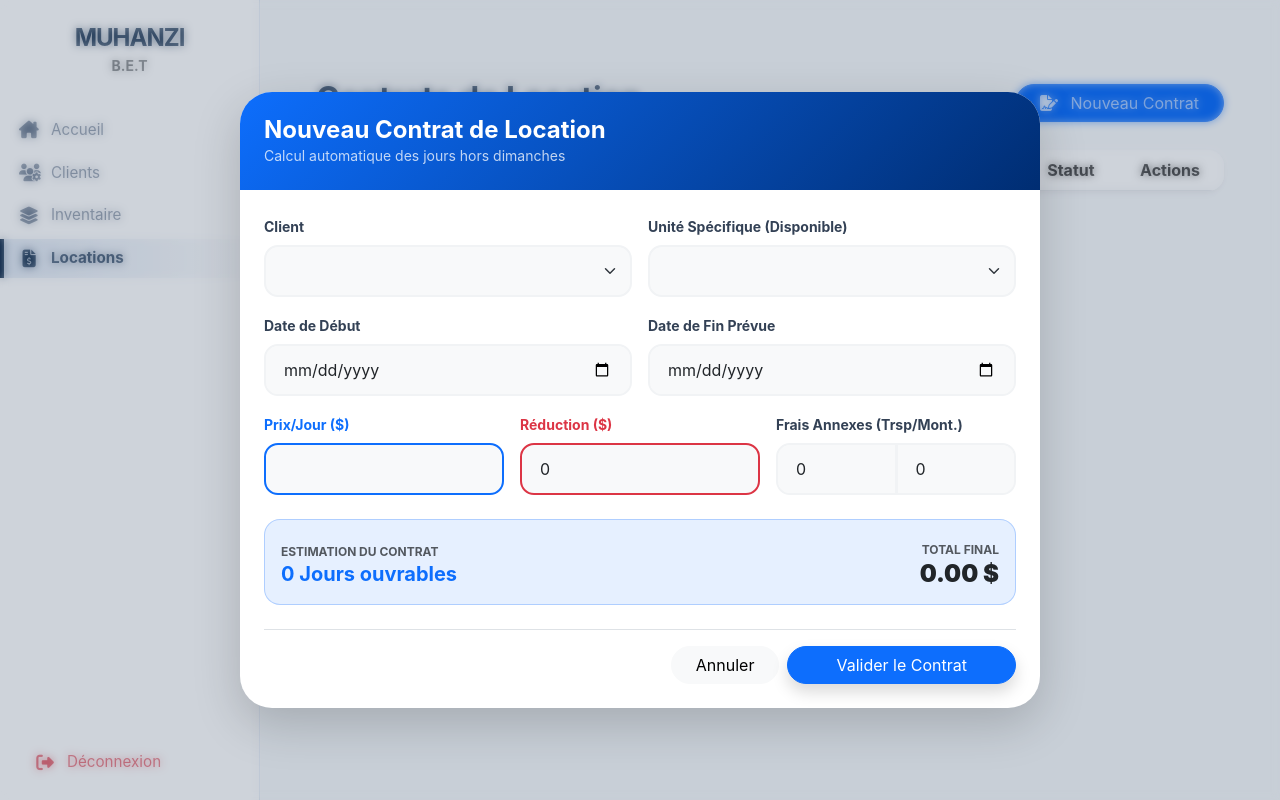
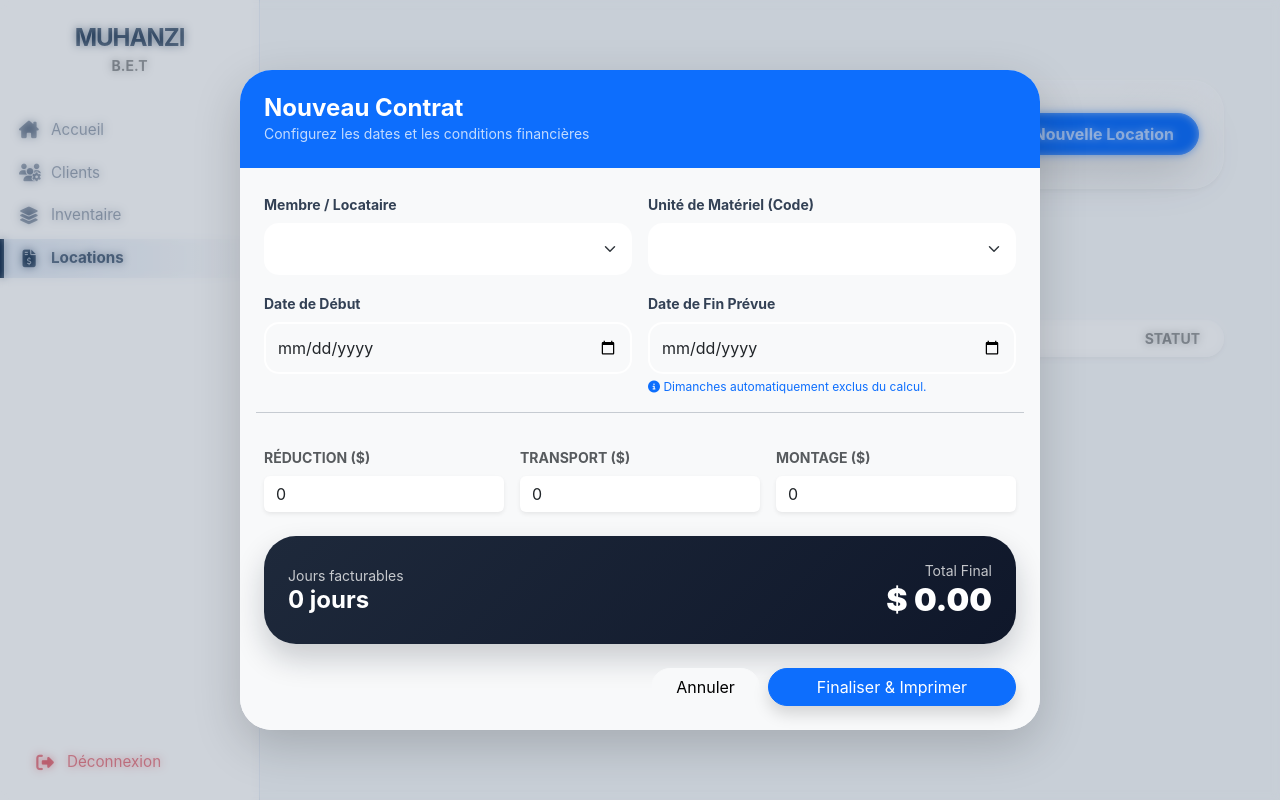
Before and after one commit to VICTORMUHIRE/facturier, a Django app: page /locations/ in a window 1280 px wide, after a click on "Nouvelle Location". Run offline with Django 5.2, Linux system fonts and the light colour scheme; a user stored in the database is signed in; tables that the repository leaves empty hold one stand-in row (values such as "Sample post"); lists and menus that the app fills with data are empty; some libraries are stand-ins or nearby versions.

Commit message:
affichage des contrats

```diff
--- a/apps/frontend/templates/modules/rentals/list.html
+++ b/apps/frontend/templates/modules/rentals/list.html
@@ -1,26 +1,37 @@
 {% extends 'layout/base.html' %}
 
 {% block content %}
-<div class="container-fluid py-4">
-    <div class="d-flex justify-content-between align-items-center mb-4">
-        <h2 class="fw-bold text-premium">Contrats de Location</h2>
-        <button class="btn btn-primary rounded-pill px-4" data-bs-toggle="modal" data-bs-target="#addRentalModal">
-            <i class="fa fa-file-signature me-2"></i> Nouveau Contrat
+<div class="container-fluid py-4 animate__animated animate__fadeIn">
+
+    <div class="glass-header rounded-5 p-4 mb-4 d-flex flex-column flex-md-row justify-content-between align-items-md-center gap-3 shadow-sm border-white border">
+        <div>
+            <h1 class="h3 fw-black text-dark mb-1"><i class="fa fa-file-signature text-primary me-2"></i>Contrats de Location</h1>
+            <p class="text-muted small mb-0">Gestion des engagements et suivi des retours matériel</p>
+        </div>
+        <button class="btn btn-primary rounded-pill px-4 py-2 shadow-lg fw-bold" data-bs-toggle="modal" data-bs-target="#addRentalModal">
+            <i class="fa fa-plus-circle me-2"></i> Nouvelle Location
         </button>
     </div>
 
-    <div class="card border-0 shadow-sm rounded-4 overflow-hidden">
+    <div class="row g-3 mb-4">
+        <div class="col-6 col-md-3">
+            <div class="card border-0 rounded-4 shadow-sm p-3 bg-white">
+                <small class="text-muted d-block text-uppercase fw-bold text-xs">En cours</small>
+                <h3 class="fw-black mb-0" id="stat-active">--</h3>
+            </div>
+        </div>
+        </div>
+
+    <div class="card border-0 rounded-5 shadow-sm overflow-hidden bg-white">
         <div class="table-responsive">
             <table class="table table-hover align-middle mb-0">
                 <thead class="bg-light">
                     <tr>
-                        <th class="ps-4">Code / Matériel</th>
-                        <th>Client (Membre)</th>
-                        <th>Période</th>
-                        <th>Jours (Ouvrables)</th>
-                        <th>Total ($)</th>
-                        <th>Statut</th>
-                        <th class="text-end pe-4">Actions</th>
+                        <th class="ps-4 border-0 text-muted small fw-bold">LOCATAIRE</th>
+                        <th class="border-0 text-muted small fw-bold">MATÉRIEL</th>
+                        <th class="border-0 text-muted small fw-bold">PÉRIODE</th>
+                        <th class="border-0 text-muted small fw-bold">FINANCES</th>
+                        <th class="border-0 text-muted small fw-bold text-end pe-4">STATUT</th>
                     </tr>
                 </thead>
                 <tbody id="rentalTableBody">
@@ -31,4 +42,86 @@
 </div>
 
 {% include 'modules/rentals/partials/_modal_add_rental.html' %}
+<script>
+    async function loadRentals() {
+    const tableBody = document.getElementById('rentalTableBody');
+
+    try {
+        // 1. Récupérer les données (On suppose que ton API renvoie les détails via le Serializer)
+        const response = await fetch('/rentals/api/rentals/');
+        const rentals = await response.json();
+
+        tableBody.innerHTML = ''; // Nettoyage
+
+        if (rentals.length === 0) {
+            tableBody.innerHTML = '<tr><td colspan="5" class="text-center py-5 text-muted">Aucun contrat trouvé.</td></tr>';
+            return;
+        }
+
+        rentals.forEach(r => {
+            // Logique de couleur pour le statut
+            const statusMap = {
+                'ACTIVE': { class: 'bg-soft-success text-success', label: 'En cours' },
+                'EXTENDED': { class: 'bg-soft-primary text-primary', label: 'Prolongé' },
+                'FINISHED': { class: 'bg-soft-secondary text-muted', label: 'Terminé' },
+                'CANCELLED': { class: 'bg-soft-danger text-danger', label: 'Annulé' }
+            };
+            const status = statusMap[r.status] || { class: 'bg-light', label: r.status };
+
+            const row = `
+                <tr class="border-bottom">
+                    <td class="ps-4 py-3">
+                        <div class="d-flex align-items-center">
+                            <div class="avatar-sm me-3 bg-soft-premium rounded-circle d-flex align-items-center justify-content-center" style="width:40px; height:40px;">
+                                <span class="fw-bold text-primary">${r.member_name ? r.member_name[0] : 'M'}</span>
+                            </div>
+                            <div>
+                                <div class="fw-bold text-dark">${r.member_name || 'Membre #' + r.member}</div>
+                                <div class="text-xs text-muted">ID: M-00${r.member}</div>
+                            </div>
+                        </div>
+                    </td>
+                    <td>
+                        <div class="fw-bold text-dark">${r.unit_code || 'Unité #' + r.unit}</div>
+                        <div class="text-xs text-muted">Modèle: ${r.equipment_name || 'Equipement'}</div>
+                    </td>
+                    <td>
+                        <div class="small"><i class="fa fa-calendar-alt me-1 text-muted"></i> Du ${new Date(r.date_start).toLocaleDateString()}</div>
+                        <div class="small"><i class="fa fa-arrow-right me-1 text-muted"></i> Au ${new Date(r.date_end_expected).toLocaleDateString()}</div>
+                        <div class="badge bg-light text-dark text-xs mt-1">${r.billable_days} jours facturés</div>
+                    </td>
+                    <td>
+                        <div class="fw-bold text-dark">$${r.total_cost}</div>
+                        <div class="text-xs ${r.amount_due > 0 ? 'text-danger fw-bold' : 'text-success'}">
+                            ${r.amount_due > 0 ? 'Reste: $' + r.amount_due : 'Payé intégralement'}
+                        </div>
+                    </td>
+                    <td class="text-end pe-4">
+                        <span class="badge ${status.class} rounded-pill px-3 py-2">${status.label}</span>
+                        <div class="dropdown d-inline-block ms-2">
+                            <button class="btn btn-sm btn-light rounded-circle" data-bs-toggle="dropdown">
+                                <i class="fa fa-ellipsis-v"></i>
+                            </button>
+                            <ul class="dropdown-menu dropdown-menu-end shadow-sm border-0 rounded-4">
+                                <li><a class="dropdown-item small" href="#"><i class="fa fa-eye me-2"></i>Détails</a></li>
+                                <li><a class="dropdown-item small" href="#"><i class="fa fa-print me-2"></i>Imprimer</a></li>
+                                <li><hr class="dropdown-divider"></li>
+                                <li><a class="dropdown-item small text-primary" href="#" onclick="extendRental(${r.id})"><i class="fa fa-clock me-2"></i>Prolonger</a></li>
+                                <li><a class="dropdown-item small text-danger" href="#"><i class="fa fa-times-circle me-2"></i>Terminer</a></li>
+                            </ul>
+                        </div>
+                    </td>
+                </tr>
+            `;
+            tableBody.insertAdjacentHTML('beforeend', row);
+        });
+
+    } catch (error) {
+        console.error("Erreur chargement locations:", error);
+    }
+}
+
+// Lancer au chargement
+document.addEventListener('DOMContentLoaded', loadRentals);
+</script>
 {% endblock %}
--- a/apps/frontend/templates/modules/rentals/partials/_modal_add_rental.html
+++ b/apps/frontend/templates/modules/rentals/partials/_modal_add_rental.html
@@ -1,129 +1,126 @@
-<div class="modal fade blur-bg" id="addRentalModal" tabindex="-1" aria-hidden="true">
+<div class="modal fade" id="addRentalModal" tabindex="-1" aria-hidden="true">
     <div class="modal-dialog modal-lg modal-dialog-centered">
-        <div class="modal-content border-0 rounded-5 shadow-lg">
-            <div class="p-4 bg-premium-gradient text-white rounded-top-5">
-                <h4 class="mb-0 fw-bold">Nouveau Contrat de Location</h4>
-                <p class="small opacity-75 mb-0">Calcul automatique des jours hors dimanches</p>
+        <div class="modal-content border-0 rounded-5 shadow-lg overflow-hidden">
+            <div class="bg-primary p-4 text-white">
+                <h4 class="fw-bold mb-0">Nouveau Contrat</h4>
+                <p class="small opacity-75 mb-0">Configurez les dates et les conditions financières</p>
             </div>
 
-            <form id="addRentalForm" class="p-4">
+            <form id="addRentalForm" class="p-4 bg-light">
                 <div class="row g-3">
                     <div class="col-md-6">
-                        <label class="form-label small fw-bold">Client</label>
-                        <select name="member" class="form-select premium-input" id="memberSelect" required>
-                            </select>
+                        <label class="form-label small fw-bold">Membre / Locataire</label>
+                        <select name="member" class="form-select premium-select" id="memberSelect" required></select>
                     </div>
                     <div class="col-md-6">
-                        <label class="form-label small fw-bold">Unité Spécifique (Disponible)</label>
-                        <select name="unit" class="form-select premium-input" id="unitSelect" required>
-                            </select>
+                        <label class="form-label small fw-bold">Unité de Matériel (Code)</label>
+                        <select name="unit" class="form-select premium-select" id="unitSelect" required></select>
                     </div>
 
                     <div class="col-md-6">
                         <label class="form-label small fw-bold">Date de Début</label>
-                        <input type="date" name="date_start" id="date_start" class="form-control premium-input" required>
+                        <input type="date" name="date_start" class="form-control premium-input" id="startDate" required>
                     </div>
                     <div class="col-md-6">
                         <label class="form-label small fw-bold">Date de Fin Prévue</label>
-                        <input type="date" name="date_end_expected" id="date_end_expected" class="form-control premium-input" required>
+                        <input type="date" name="date_end_expected" class="form-control premium-input" id="endDate" required>
+                        <div class="form-text text-xs text-primary"><i class="fa fa-info-circle"></i> Dimanches automatiquement exclus du calcul.</div>
                     </div>
 
+                    <hr class="my-3 opacity-10">
+
                     <div class="col-md-4">
-                        <label class="form-label small fw-bold text-primary">Prix/Jour ($)</label>
-                        <input type="number" step="0.01" name="daily_rate_at_time" id="daily_rate" class="form-control premium-input border-primary">
+                        <label class="form-label small fw-bold text-muted text-uppercase">Réduction ($)</label>
+                        <input type="number" name="discount" class="form-control border-0 shadow-sm" value="0" id="discountInput">
                     </div>
                     <div class="col-md-4">
-                        <label class="form-label small fw-bold text-danger">Réduction ($)</label>
-                        <input type="number" step="0.01" name="discount" id="discount" class="form-control premium-input border-danger" value="0">
+                        <label class="form-label small fw-bold text-muted text-uppercase">Transport ($)</label>
+                        <input type="number" name="transport_fee" class="form-control border-0 shadow-sm" value="0" id="transportInput">
                     </div>
                     <div class="col-md-4">
-                        <label class="form-label small fw-bold">Frais Annexes (Trsp/Mont.)</label>
-                        <div class="input-group">
-                            <input type="number" name="transport_fee" id="transport_fee" class="form-control premium-input" placeholder="Trsp" value="0">
-                            <input type="number" name="setup_fee" id="setup_fee" class="form-control premium-input" placeholder="Mont" value="0">
-                        </div>
+                        <label class="form-label small fw-bold text-muted text-uppercase">Montage ($)</label>
+                        <input type="number" name="setup_fee" class="form-control border-0 shadow-sm" value="0" id="setupInput">
                     </div>
 
-                    <div class="col-12">
-                        <div class="p-3 rounded-4 bg-soft-premium border border-primary border-opacity-25 mt-2">
-                            <div class="d-flex justify-content-between align-items-center">
-                                <div>
-                                    <span class="text-xs text-uppercase fw-bold text-muted">Estimation du contrat</span>
-                                    <h5 class="mb-0 text-primary fw-bold" id="live_days">0 Jours ouvrables</h5>
-                                </div>
-                                <div class="text-end">
-                                    <span class="text-xs text-uppercase fw-bold text-muted">Total Final</span>
-                                    <h4 class="mb-0 text-dark fw-black" id="live_total">0.00 $</h4>
-                                </div>
+                    <div class="col-12 mt-4">
+                        <div class="price-summary-card p-4 rounded-5 text-white d-flex justify-content-between align-items-center" style="background: linear-gradient(135deg, #1e293b 0%, #0f172a 100%);">
+                            <div>
+                                <span class="d-block small opacity-75">Jours facturables</span>
+                                <h4 class="fw-bold mb-0" id="displayDays">0 jours</h4>
+                            </div>
+                            <div class="text-end">
+                                <span class="d-block small opacity-75">Total Final</span>
+                                <h2 class="fw-black mb-0" id="displayTotal">$ 0.00</h2>
                             </div>
                         </div>
                     </div>
                 </div>
 
-                <div class="mt-4 pt-3 border-top d-flex justify-content-end gap-2">
+                <div class="mt-4 d-flex justify-content-end gap-2">
                     <button type="button" class="btn btn-light rounded-pill px-4" data-bs-dismiss="modal">Annuler</button>
-                    <button type="submit" class="btn btn-primary rounded-pill px-5 shadow">Valider le Contrat</button>
+                    <button type="submit" class="btn btn-primary rounded-pill px-5 shadow">Finaliser & Imprimer</button>
                 </div>
             </form>
         </div>
     </div>
 </div>
 
+<style>
+    .premium-input, .premium-select { border: 2px solid #fff; border-radius: 15px; padding: 12px; shadow: 0 4px 6px rgba(0,0,0,0.02); }
+    .premium-input:focus { border-color: var(--bs-primary); background: #fff; }
+    .price-summary-card { box-shadow: 0 15px 30px rgba(15, 23, 42, 0.2); }
+</style>
+
 <script>
-    // Fonction pour calculer les jours hors dimanches en JS
-function getBillableDays(start, end) {
-    let count = 0;
-    let cur = new Date(start);
-    let finish = new Date(end);
-    while (cur <= finish) {
-        if (cur.getDay() !== 0) count++; // 0 = Dimanche
-        cur.setDate(cur.getDate() + 1);
-    }
-    return count;
-}
+    // Variable globale pour stocker le prix journalier de l'unité choisie
+let selectedDailyPrice = 0;
 
-// Update Live du prix
-function updateEstimate() {
-    const start = document.getElementById('date_start').value;
-    const end = document.getElementById('date_end_expected').value;
-    const rate = parseFloat(document.getElementById('daily_rate').value) || 0;
-    const disc = parseFloat(document.getElementById('discount').value) || 0;
-    const extra = (parseFloat(document.getElementById('transport_fee').value) || 0) +
-                  (parseFloat(document.getElementById('setup_fee').value) || 0);
+async function refreshEstimate() {
+    const startDate = document.getElementById('startDate').value;
+    const endDate = document.getElementById('endDate').value;
+    const discount = parseFloat(document.getElementById('discountInput').value) || 0;
+    const transport = parseFloat(document.getElementById('transportInput').value) || 0;
+    const setup = parseFloat(document.getElementById('setupInput').value) || 0;
 
-    if(start && end) {
-        const days = getBillableDays(start, end);
-        const total = (days * rate) - disc + extra;
+    if (!startDate || !endDate || selectedDailyPrice === 0) return;
 
-        document.getElementById('live_days').innerText = `${days} Jours ouvrables`;
-        document.getElementById('live_total').innerText = `${total.toFixed(2)} $`;
+    // Appel à notre API de simulation
+    const res = await fetch('/rentals/api/rentals/estimate_price/', {
+        method: 'POST',
+        headers: {'Content-Type': 'application/json', 'X-CSRFToken': '{{csrf_token}}'},
+        body: JSON.stringify({
+            date_start: startDate,
+            date_end_expected: endDate,
+            daily_rate: selectedDailyPrice,
+            discount: discount
+        })
+    });
+
+    const data = await res.json();
+    if (data.billable_days !== undefined) {
+        document.getElementById('displayDays').innerText = `${data.billable_days} jours`;
+        const totalFinal = data.estimated_total + transport + setup;
+        document.getElementById('displayTotal').innerText = `$ ${totalFinal.toFixed(2)}`;
     }
 }
 
-// Listeners pour le live-update
-['date_start', 'date_end_expected', 'daily_rate', 'discount', 'transport_fee', 'setup_fee'].forEach(id => {
-    document.getElementById(id).addEventListener('change', updateEstimate);
-    document.getElementById(id).addEventListener('keyup', updateEstimate);
+// Écouteurs pour le calcul dynamique
+document.querySelectorAll('#startDate, #endDate, #discountInput, #transportInput, #setupInput').forEach(el => {
+    el.addEventListener('change', refreshEstimate);
 });
 
-// Soumission du contrat
-document.getElementById('addRentalForm').addEventListener('submit', async function(e) {
-    e.preventDefault();
-    const formData = new FormData(this);
-    const payload = Object.from_view(formData); // Helper pour convertir form en JSON
+// Lorsqu'on choisit un matériel, on récupère son prix journalier via son modèle parent
+document.getElementById('unitSelect').addEventListener('change', async function() {
+    const unitId = this.value;
+    // On suppose que l'API /api/units/unitId renvoie aussi l'objet equipment avec son daily_price
+    const res = await fetch(`/inventory/api/units/${unitId}/`);
+    const unitData = await res.json();
 
-    try {
-        const res = await fetch('/rentals/api/rentals/', {
-            method: 'POST',
-            headers: {'Content-Type': 'application/json', 'X-CSRFToken': '{{csrf_token}}'},
-            body: JSON.stringify(payload)
-        });
+    // On doit faire un fetch sur l'équipement pour avoir le prix
+    const equipRes = await fetch(`/inventory/api/equipment/${unitData.equipment}/`);
+    const equipData = await equipRes.json();
 
-        if(!res.ok) throw await res.json();
-
-        Swal.fire('Succès', 'Contrat activé et matériel marqué comme RENTED', 'success').then(()=>location.reload());
-    } catch (err) {
-        Swal.fire('Erreur', JSON.stringify(err), 'error');
-    }
+    selectedDailyPrice = equipData.daily_price;
+    refreshEstimate();
 });
 </script>
--- a/core/urls.py
+++ b/core/urls.py
@@ -8,4 +8,5 @@ urlpatterns = [
     path('', include('apps.frontend.urls')),
     path('members/', include('apps.members.urls')),
     path('inventory/', include('apps.inventory.urls')),
+    path('rentals/', include('apps.rentals.urls')),
 ]
```
Also changed, not shown: apps/rentals/api/views.py (+19 -19 lines).
